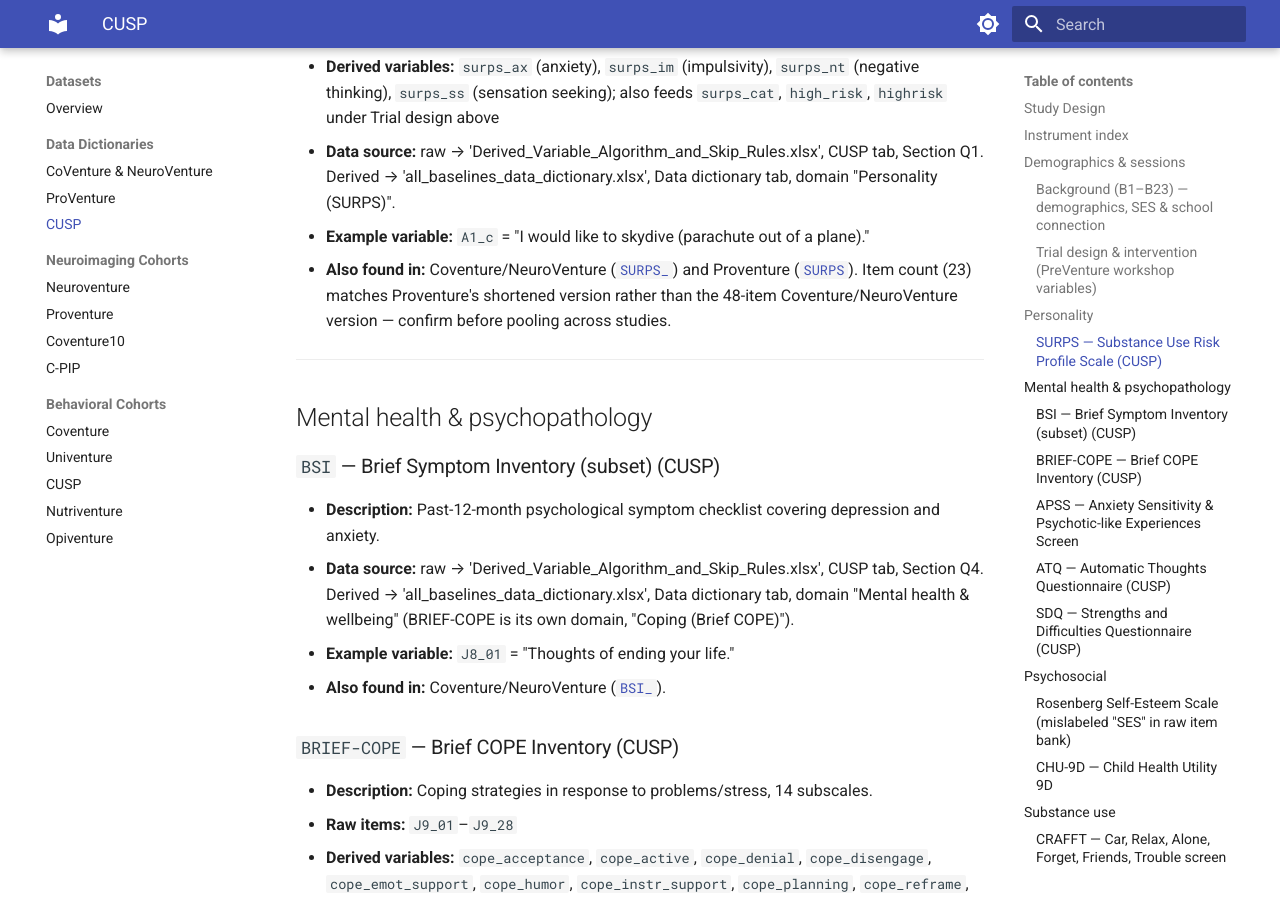
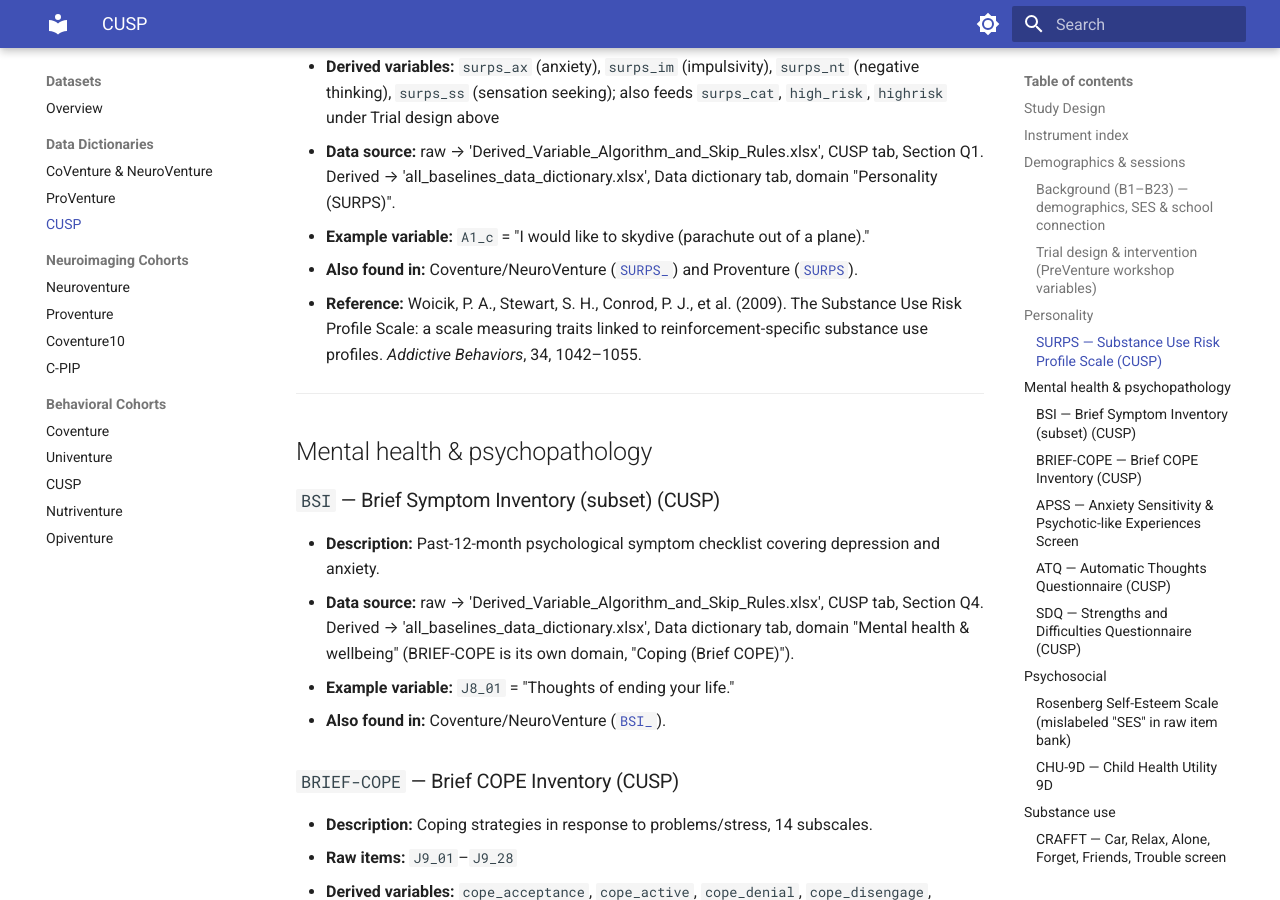
Before and after one commit to subhasriviswa/lab-wiki, an MkDocs documentation site: the page built from docs/datasets/data-dictionaries/cusp.md, in a window 1280 px wide and 900 px high, scrolled down 2599 px. Built offline with MkDocs 1.6.1 and Material for MkDocs 9.7.7, drawn with Linux system fonts in a browser that asks for light colours; some of the changed lines change nothing that is shown; some of the changed text lies outside the part shown.

Commit message:
links and references
Updated references and descriptions for various measures in the CUSP data dictionary, including the addition of citations and clarification of variable sources.

```diff
--- a/docs/datasets/data-dictionaries/cusp.md
+++ b/docs/datasets/data-dictionaries/cusp.md
@@ -54,7 +54,9 @@
 - **Derived variables:** `surps_ax` (anxiety), `surps_im` (impulsivity), `surps_nt` (negative thinking), `surps_ss` (sensation seeking); also feeds `surps_cat`, `high_risk`, `highrisk` under Trial design above
 - **Data source:** raw → 'Derived_Variable_Algorithm_and_Skip_Rules.xlsx', CUSP tab, Section Q1. Derived → 'all_baselines_data_dictionary.xlsx', Data dictionary tab, domain "Personality (SURPS)".
 - **Example variable:** `A1_c` = "I would like to skydive (parachute out of a plane)."
-- **Also found in:** Coventure/NeuroVenture ([`SURPS_`](behavioural_data_summary.md#surps_--substance-use-risk-profile-scale)) and Proventure ([`SURPS`](proventure_data_dictionary.md#surps--substance-use-risk-profile-scale-proventure)). Item count (23) matches Proventure's shortened version rather than the 48-item Coventure/NeuroVenture version — confirm before pooling across studies.
+- **Also found in:** Coventure/NeuroVenture ([`SURPS_`](coventure-neuroventure.md#surps_--substance-use-risk-profile-scale)) and Proventure ([`SURPS`](proventure.md#surps--substance-use-risk-profile-scale-proventure)).
+- **Reference:** Woicik, P. A., Stewart, S. H., Conrod, P. J., et al. (2009). The Substance Use Risk Profile Scale: a scale measuring traits linked to reinforcement-specific substance use profiles. *Addictive Behaviors*, 34, 1042–1055.
+
 
 ---
 
@@ -64,7 +66,7 @@
 - **Description:** Past-12-month psychological symptom checklist covering depression and anxiety.
 - **Data source:** raw → 'Derived_Variable_Algorithm_and_Skip_Rules.xlsx', CUSP tab, Section Q4. Derived → 'all_baselines_data_dictionary.xlsx', Data dictionary tab, domain "Mental health & wellbeing" (BRIEF-COPE is its own domain, "Coping (Brief COPE)").
 - **Example variable:** `J8_01` = "Thoughts of ending your life."
-- **Also found in:** Coventure/NeuroVenture ([`BSI_`](behavioural_data_summary.md#bsi_--brief-symptom-inventory-subset)).
+- **Also found in:** Coventure/NeuroVenture ([`BSI_`](coventure-neuroventure.md#bsi_--brief-symptom-inventory-subset)).
 
 ### `BRIEF-COPE` — Brief COPE Inventory (CUSP)
 - **Description:** Coping strategies in response to problems/stress, 14 subscales.
@@ -72,7 +74,7 @@
 - **Derived variables:** `cope_acceptance`, `cope_active`, `cope_denial`, `cope_disengage`, `cope_emot_support`, `cope_humor`, `cope_instr_support`, `cope_planning`, `cope_reframe`, `cope_religion`, `cope_self_blame`, `cope_self_dist`, `cope_substance`, `cope_venting` (all 0–6)
 - **Data source:** raw → 'Derived_Variable_Algorithm_and_Skip_Rules.xlsx', CUSP tab, Section Q4. Derived → 'all_baselines_data_dictionary.xlsx', Data dictionary tab, domain "Mental health & wellbeing" (BRIEF-COPE is its own domain, "Coping (Brief COPE)").
 - **Example variable:** `J9_03` = "I've been saying to myself 'this isn't real'."
-- **Also found in:** Coventure/NeuroVenture ([`COPE_`](behavioural_data_summary.md#cope_--brief-cope-inventory)).
+- **Also found in:** Coventure/NeuroVenture ([`COPE_`](coventure-neuroventure.md#cope_--brief-cope-inventory)).
 
 ### `APSS` — Anxiety Sensitivity & Psychotic-like Experiences Screen
 - **Description:** Screens for psychotic-like experiences (thought reading, special messages, being followed/spied on).
@@ -80,7 +82,7 @@
 - **Derived variables:** `apss` (total, 0–7, 0.5-point steps; higher = more)
 - **Data source:** raw → 'Derived_Variable_Algorithm_and_Skip_Rules.xlsx', CUSP tab, Section Q4. Derived → 'all_baselines_data_dictionary.xlsx', Data dictionary tab, domain "Mental health & wellbeing" (BRIEF-COPE is its own domain, "Coping (Brief COPE)").
 - **Example variable:** `J10_03` = "Have you ever thought that you were being followed or spied upon?"
-- **Also found in:** Coventure/NeuroVenture ([`PSYCHOTIC_`](behavioural_data_summary.md#psychotic_--psychotic-like-experiences-screen)) and Proventure ([`PSYCHOTIC` / `APSS-PLE`](proventure_data_dictionary.md#psychotic--apss-ple--thoughts-and-feelings-questionnaire)). Same 9-item instrument across all three studies (this is the source of the "APSS-PLE" name used in Proventure).
+- **Also found in:** Coventure/NeuroVenture ([`PSYCHOTIC_`](coventure-neuroventure.md#psychotic_--psychotic-like-experiences-screen)) and Proventure ([`PSYCHOTIC` / `APSS-PLE`](proventure.md#psychotic--apss-ple--thoughts-and-feelings-questionnaire)). Same 9-item instrument across all three studies (this is the source of the "APSS-PLE" name used in Proventure).
 
 ### `ATQ` — Automatic Thoughts Questionnaire (CUSP)
 - **Description:** Frequency of negative automatic thoughts.
@@ -88,7 +90,7 @@
 - **Derived variables:** `atq` (total, 0–80; higher = more)
 - **Data source:** raw → 'Derived_Variable_Algorithm_and_Skip_Rules.xlsx', CUSP tab, Section Q4. Derived → 'all_baselines_data_dictionary.xlsx', Data dictionary tab, domain "Mental health & wellbeing" (BRIEF-COPE is its own domain, "Coping (Brief COPE)").
 - **Example variable:** `J11_02` = "I am worthless"
-- **Also found in:** Coventure/NeuroVenture ([`AUTO_`](behavioural_data_summary.md#auto_--automatic-thoughts-questionnaire)).
+- **Also found in:** Coventure/NeuroVenture ([`AUTO_`](coventure-neuroventure.md#auto_--automatic-thoughts-questionnaire)).
 
 ### `SDQ` — Strengths and Difficulties Questionnaire (CUSP)
 - **Description:** Standard child/adolescent behavioural screening tool. 5 subscales: Emotional, Conduct, Hyperactivity, Peer, Prosocial, plus Total Difficulties.
@@ -96,7 +98,7 @@
 - **Derived variables:** `sdq_conduct` (items 5,7R,12,18,22; 0–10), `sdq_emotional` (items 3,8,13,16,24; 0–10), `sdq_hyperactive` (items 2,10,15,21R,25R; 0–10), `sdq_peer` (items 6,11R,14R,19,23; 0–10), `sdq_prosocial` (items 1,4,9,17,20; 0–10), `sdq_tot` (0–40)
 - **Data source:** raw → 'Derived_Variable_Algorithm_and_Skip_Rules.xlsx', CUSP tab, Section Q4. Derived → 'all_baselines_data_dictionary.xlsx', Data dictionary tab, domain "Mental health & wellbeing" (BRIEF-COPE is its own domain, "Coping (Brief COPE)").
 - **Example variable:** `J12_01` = "I try to be nice to other people. I care about their feelings"
-- **Also found in:** Coventure/NeuroVenture ([`SDQ_`](behavioural_data_summary.md#sdq_--strengths-and-difficulties-questionnaire)).
+- **Also found in:** Coventure/NeuroVenture ([`SDQ_`](coventure-neuroventure.md#sdq_--strengths-and-difficulties-questionnaire)).
 
 ---
 
@@ -108,7 +110,7 @@
 - **Derived variables:** `self_esteem` (10–40; higher = more self-esteem)
 - **Data source:** raw → 'Derived_Variable_Algorithm_and_Skip_Rules.xlsx', CUSP tab, Section Q4. Derived → 'all_baselines_data_dictionary.xlsx', Data dictionary tab, domain "Mental health & wellbeing" (BRIEF-COPE is its own domain, "Coping (Brief COPE)").
 - **Example variable:** `J13_03` = "I feel that I have a number of good qualities."
-- **Also found in:** Coventure/NeuroVenture ([`SELF_ESTEEM_`](behavioural_data_summary.md#self_esteem_--rosenberg-self-esteem-scale)).
+- **Also found in:** Coventure/NeuroVenture ([`SELF_ESTEEM_`](coventure-neuroventure.md#self_esteem_--rosenberg-self-esteem-scale)).
 
 ### `CHU-9D` — Child Health Utility 9D
 - **Description:** 9-domain child health-related quality-of-life measure (worry, sad, pain, tired, annoyed, schoolwork, sleep, daily routine, ability to join activities), rated "today."
@@ -133,7 +135,9 @@
 - **Derived variables:** `illicit_12mo` (any illicit drug use, past 12mo), `cannabis_ever`, `cannabis_12mo`, `tobacco_ever`, `tobacco_12mo`, `ecig_ever`, `ecig_12mo`
 - **Data source:** raw → 'Derived_Variable_Algorithm_and_Skip_Rules.xlsx', CUSP tab, Section Q3. Derived → 'all_baselines_data_dictionary.xlsx', Data dictionary tab, domain "Substance use".
 - **Example variable:** `C2_D` = "CANNABIS (also known as weed, marijuana, pot, splif, hash...)"
-- **Also found in:** Coventure/NeuroVenture ([`DEPAPO_`](behavioural_data_summary.md#depapo_--dep-ado-substance-use-screening)) and Proventure ([`DEPADO_`](proventure_data_dictionary.md#dep-ado--dep-ado-substance-use-screening-proventure)). Same underlying DEP-ADO tool across all three studies; item sets and exact substance list differ — confirm alignment before pooling.
+- **Also found in:** Coventure/NeuroVenture ([`DEPAPO_`](coventure-neuroventure.md#depapo_--dep-ado-substance-use-screening)) and Proventure ([`DEPADO_`](proventure.md#dep-ado--dep-ado-substance-use-screening-proventure)). Same underlying DEP-ADO tool across all three studies; item sets and exact substance list differ — confirm alignment before pooling.
+- **Reference:** Germain, M. *Grille de dépistage de consommation problématique d'alcool et de drogues chez les adolescents et les adolescentes – DEP-ADO.* Recherche et intervention sur les substances psychoactives. Québec, 2005.
+
 
 ### `SUMM` — Substance Use Motives Measure
 - **Description:** Why participants use the substance(s) they endorsed in DEP-ADO — repeated per substance the participant reported using (alcohol block = `C5_A`, cannabis block = `C5_B`, etc.).
```
